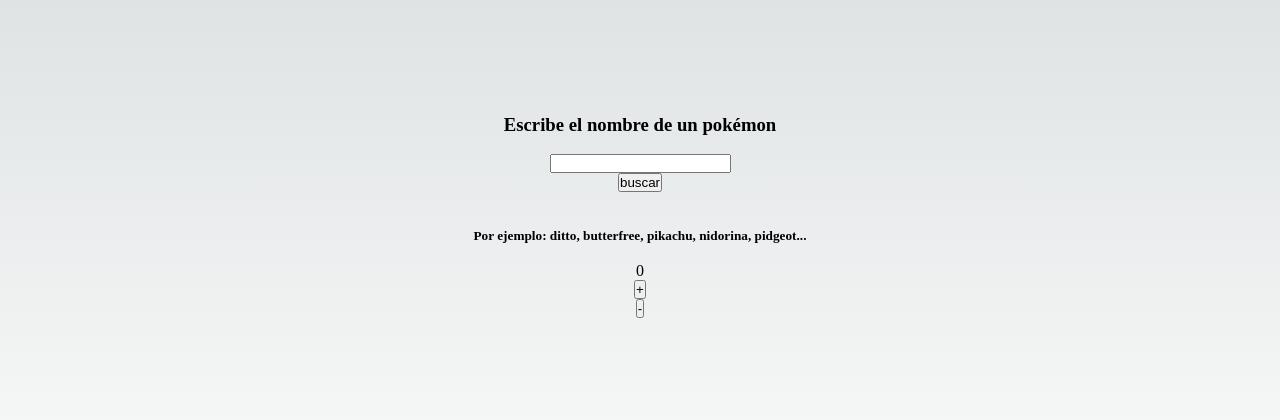
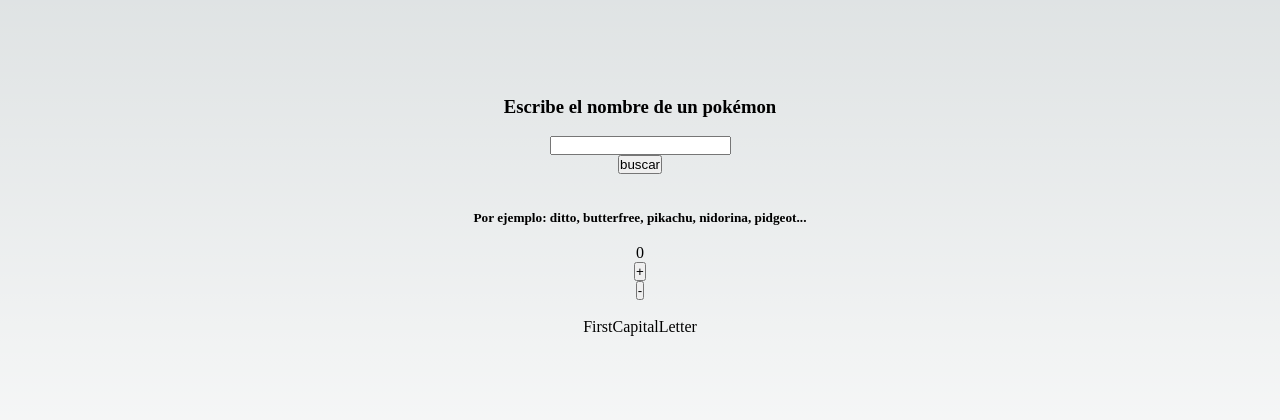
Before and after one commit to Aluonam/pt_071123, a Next.js app: page / in a window 1280 px wide. Shown: the part 184-604 px from the top of the page. Built offline with nearby package versions, Linux system fonts and the light colour scheme.

Commit message:
feat: componente creado

```diff
--- /dev/null
+++ b/pages/components/FirstCapitalLetter.jsx
@@ -0,0 +1,9 @@
+import React from 'react'
+
+const FirstCapitalLetter = () => {
+  return (
+    <div>FirstCapitalLetter</div>
+  )
+}
+
+export default FirstCapitalLetter
--- a/pages/index.js
+++ b/pages/index.js
@@ -2,6 +2,7 @@ import Head from 'next/head'
 import styles from '@/styles/Home.module.css'
 import InputPokemonAPI from './components/InputPokemonAPI'
 import Counter from './components/Counter'
+import FirstCapitalLetter from './components/FirstCapitalLetter'
 
 export default function Home() {
   return (
@@ -16,6 +17,8 @@ export default function Home() {
        <InputPokemonAPI></InputPokemonAPI>
        <br/>
        <Counter></Counter>
+       <br/>
+       <FirstCapitalLetter></FirstCapitalLetter>
       </main>
     </>
   )
```
